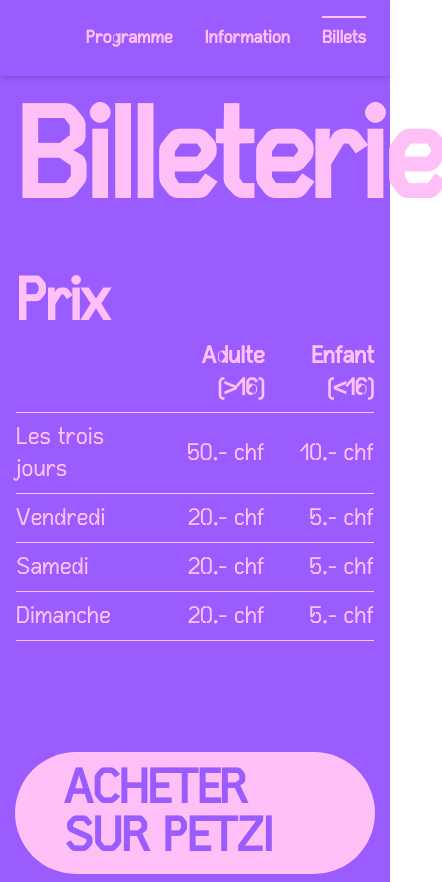
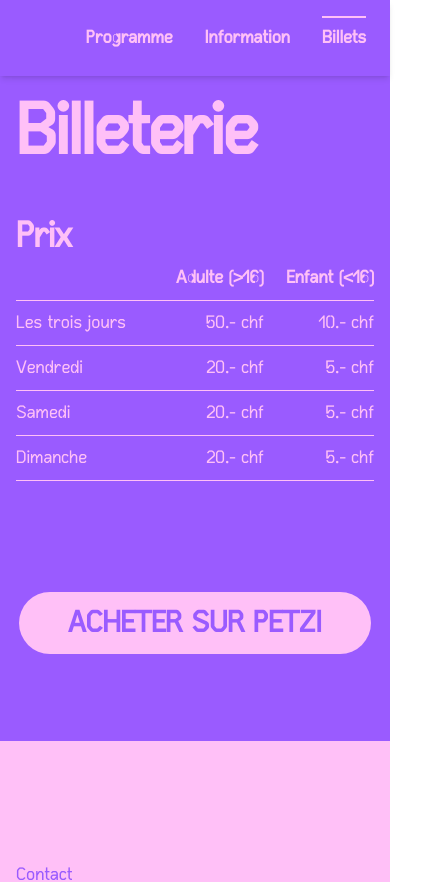
Before and after one commit to ersatz-festival/web-app, a Nuxt app: page /billets in a window 390 px wide. Shown: the top 882 px of the page, 442 px wide, since content can reach past the window. Built offline with nearby package versions, Linux system fonts and the light colour scheme.

Commit message:
Make App Responsive

```diff
--- a/components/layout/CTA.vue
+++ b/components/layout/CTA.vue
@@ -1,11 +1,11 @@
 <template>
-    <div class="flex justify-center py-16">
+    <div class="flex justify-center items-center py-16">
         <a
             href=""
             target="_blank"
             :class="buttonClasses"
         >
-            <span class="text-5xl font-semibold uppercase">
+            <span class="text-3xl sm:text-4xl md:text-5xl font-semibold uppercase">
                 Acheter sur Petzi
             </span>
         </a>
--- a/components/layout/SubTitle.vue
+++ b/components/layout/SubTitle.vue
@@ -1,5 +1,5 @@
 <template>
-    <h2 class="text-6xl font-semibold tracking-tight">
+    <h2 class="text-4xl sm:text-5xl md:text-6xl font-semibold tracking-tight">
         {{ props.title }}
     </h2>
 </template>
--- a/components/layout/Title.vue
+++ b/components/layout/Title.vue
@@ -1,7 +1,7 @@
 <template>
     <section :class="{ 'mx-auto max-w-7xl px-4 py-6 sm:px-6 lg:px-8': !props.noMargin }">
         <h1
-            class="text-9xl font-semibold tracking-tight"
+            class="text-7xl sm:text-8xl md:text-9xl font-semibold tracking-tight"
             :class="props.color"
         >
             {{ props.title }}
--- a/pages/artistes/[slug].vue
+++ b/pages/artistes/[slug].vue
@@ -2,17 +2,15 @@
     <div v-if="artist" class="pt-12 text-purple-500 bg-pink-500">
 
         <section class="mx-auto max-w-7xl px-4 py-6 sm:px-6 lg:px-8">
-            <div class="grid grid-cols-12 gap-16">
-                <div class="col-span-4">
-
+            <div class="grid grid-cols-1 lg:grid-cols-12 gap-12">
+                <div class="col-span-1 lg:col-span-4">
                     <img
                         :src="artist.pictureProfile"
                         :alt="artist.name"
-                        class="w-96 h-96 object-cover rounded"
+                        class="w-full lg:w-96 ld:h-96 rounded"
                     />
-
                 </div>
-                <div class="col-span-8">
+                <div class="col-span-1 lg:col-span-8">
                     <div class="flex flex-col space-y-4">
 
                         <LayoutTitle :title="artist.name" color="purple-500" no-margin />
@@ -27,7 +25,7 @@
                             </p>
                         </div>
 
-                        <p class="text-2xl text-justify">
+                        <p class="text-lg lg:text-2xl text-justify">
                             {{ artist.description }}
                         </p>
 
--- a/pages/billets/index.vue
+++ b/pages/billets/index.vue
@@ -7,12 +7,12 @@
 
             <LayoutSubTitle title="Prix" />
 
-            <table class="w-full text-2xl">
+            <table class="w-full text-lg sm:text-xl md:text-2xl">
                 <thead>
                     <tr class="border-b border-pink-500">
                         <th class="text-right py-2"></th>
-                        <th class="text-right py-2">Adulte (>16)</th>
-                        <th class="text-right py-2">Enfant (<16)</th>
+                        <th class="text-right py-2">Adulte (&gt;16)</th>
+                        <th class="text-right py-2">Enfant (&lt;16)</th>
                     </tr>
                 </thead>
                 <tbody>
--- a/pages/information/index.vue
+++ b/pages/information/index.vue
@@ -26,8 +26,8 @@
                     'border-t border-pink-500': true
                 }"
             >
-                <IconsPlus class="w-12 h-12 text-pink-500" />
-                <h3 class="py-4 text-5xl font-semibold tracking-tight">
+                <IconsPlus class="w-10 h-10 md:w-12 md:h-12 text-pink-500" />
+                <h3 class="py-4 text-4xl md:text-5xl font-semibold tracking-tight">
                     {{ info.title }}
                 </h3>
             </section>
```
